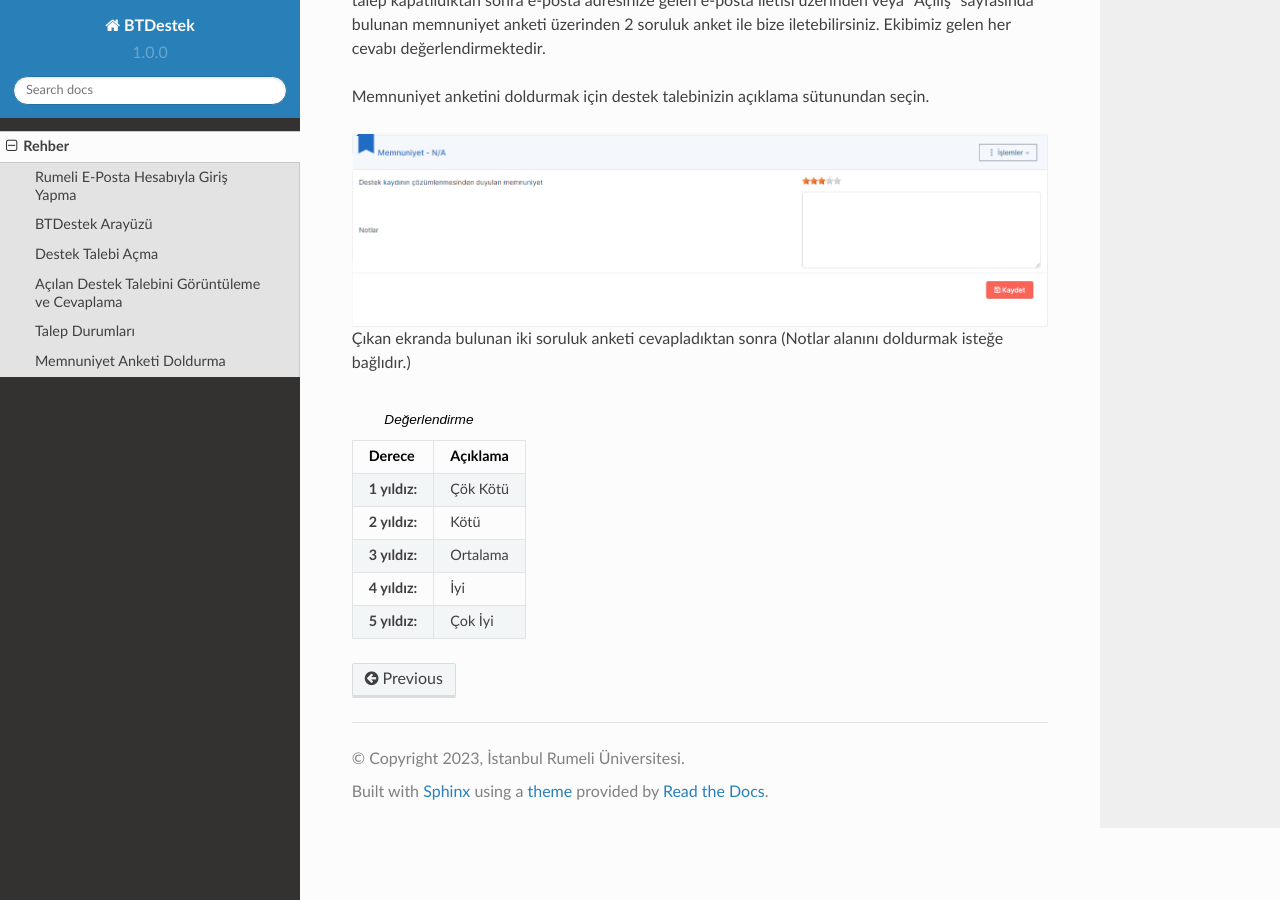
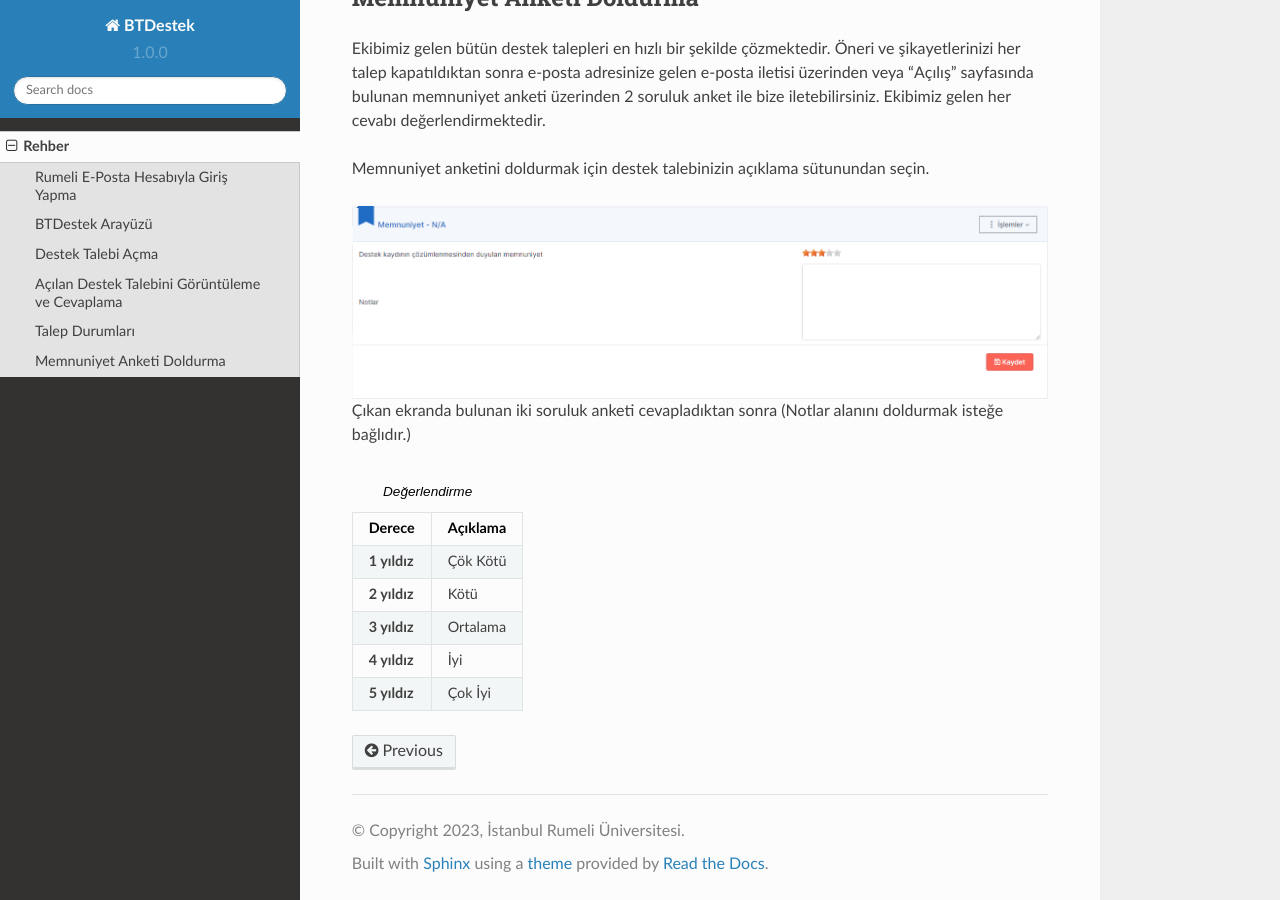
Before and after one commit to frkiergn/btdestek_docs, a Sphinx documentation site: the page built from docs/source/rehber.rst, in a window 1280 px wide and 900 px high, scrolled down 7010 px. Built offline with Sphinx 7.4.7 and the Read the Docs theme 2.0.0, drawn with Linux system fonts in a browser that asks for light colours.

Commit message:
modified:   docs/source/rehber.rst

```diff
--- a/docs/source/rehber.rst
+++ b/docs/source/rehber.rst
@@ -19,7 +19,6 @@
 BTDestek sayfasına girdikten sonra sayfanın sol tarafında menu bulunmaktadır.
 
 ..  figure:: Images/menu.png
-    :align: center
 
 
 **Açılış:** Açılan destek kayıtlarının özetini bu sayfada bulunur.
@@ -53,7 +52,9 @@
 **SSS:** Bu alanda sizler için hazırlanmış olan rehber ve kullanım kılavuzları bulunur.
 
       **Arama:** Rehber ve kılavuzları aratır.
+
       **Göz at:** Tüm rehber ve kılavuzlar bu alanda görünür.
+
 
 ..  figure:: Images/step-5.png
     :width: 100%
@@ -69,6 +70,10 @@
     :align: center
 
 Gelen ekranda istek ve arıza destek talebiniz için alan metin alanları bulunmaktadır. (*) işareti olan alanların girilmesi zorunlu olduğunu belirtir.
+
+..  figure:: Images/ticket/stage-2.png
+    :width: 80%
+    :align: center
 
 .. list-table:: Destek Kaydı Alanları
    :header-rows: 1
@@ -89,9 +94,6 @@
   * - Oda numarası
     - Talep olarak bulunduğunuz veya destek istediğiniz odayı oda numarası olarak (genellikle odanın girişinde bulunur.) belirtilmelidir. Eğer bulunduğunuz odanın oda numarasını belirtilmemiş ise referans verebilirsiniz. Örnek: Kütüphanenin karşısındaki oda
 
-..  figure:: Images/ticket/stage-2.png
-    :width: 80%
-    :align: center
 
 Gerekli alanlar doldurulduktan sonra “İletiyi gönder” seçeneğine tıklayın. Eğer eksik veya yanlış bir bilgi girildiyse talebiniz gönderilmez ve hata mesajı alırsınız. Gerekli alanları eksiksiz ve doğru bir sayfanın sağ altında bulunan bildirim görünür. Açılan destek talebiniz ayrıca e-posta olarak gönderilir.
 
@@ -176,13 +178,13 @@
 
    * - **Derece**
      - **Açıklama**
-   * - **1 yıldız:**
+   * - **1 yıldız**
      - Çök Kötü
-   * - **2 yıldız:**
+   * - **2 yıldız**
      - Kötü
-   * - **3 yıldız:**
+   * - **3 yıldız**
      - Ortalama
-   * - **4 yıldız:**
+   * - **4 yıldız**
      - İyi
-   * - **5 yıldız:**
+   * - **5 yıldız**
      - Çok İyi
```
